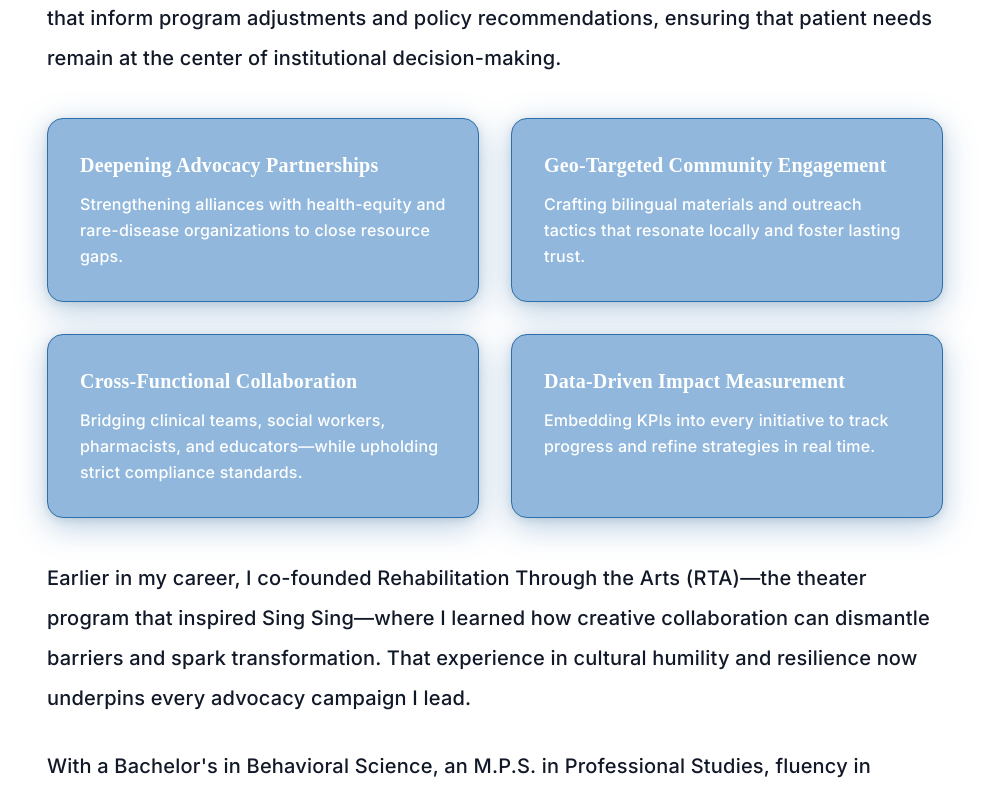
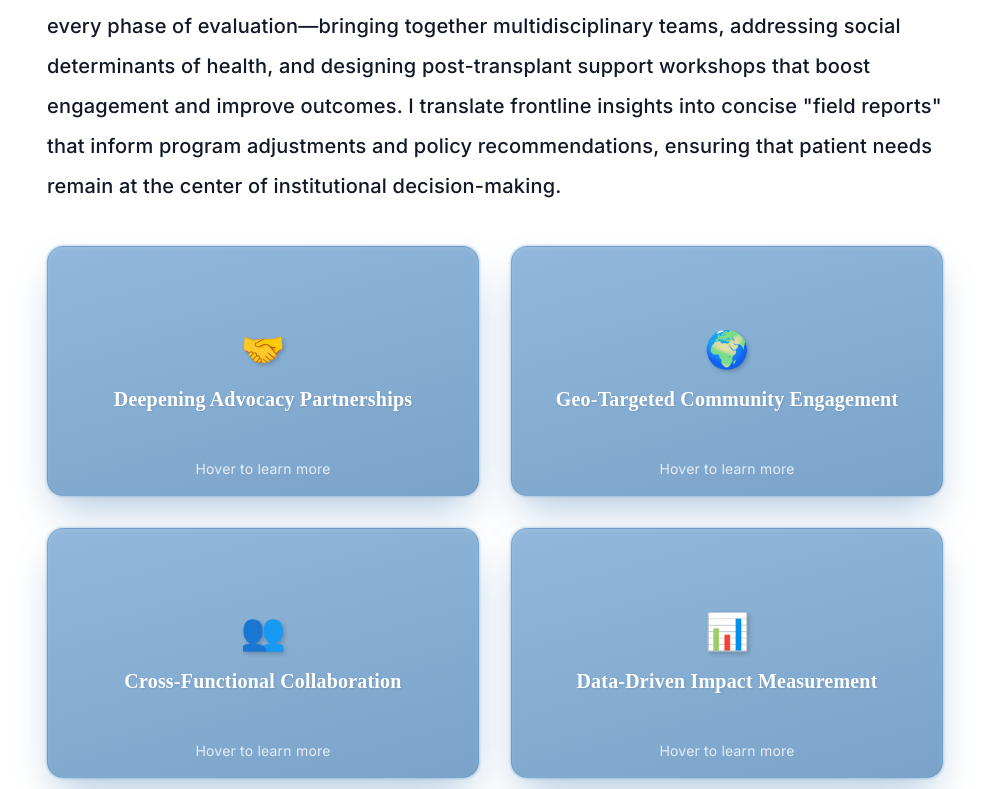
Before and after one commit to pitosanchez/robertpsanchez.com, a React (Vite) app: page / in a window 1280 px wide. Shown: the part 2051-2840 px from the top of the page, without its empty margins (145-1134 px from the left). Built offline with nearby package versions, Linux system fonts and the light colour scheme; a web font is replaced by a local one.

Commit message:
created hover/flip effect for the cards in About Me section

```diff
--- a/src/components/HomePage.tsx
+++ b/src/components/HomePage.tsx
@@ -382,12 +382,16 @@ const HomePage = () => {
             className="flex flex-col items-center mb-8 sm:mb-12"
             ref={carouselRef}
           >
-            <div className="relative w-full max-w-xl h-64 sm:h-72 md:h-96 overflow-hidden rounded-2xl sm:rounded-3xl shadow-xl sm:shadow-2xl bg-[#E9E9ED] flex items-center justify-center">
+            <div className="relative w-full max-w-xl h-80 sm:h-96 md:h-[32rem] overflow-hidden rounded-2xl sm:rounded-3xl shadow-xl sm:shadow-2xl bg-[#E9E9ED] flex items-center justify-center">
               <img
                 src={`/${aboutCarouselImages[carouselIndex]}`}
                 alt="About carousel"
                 className="about-carousel-image w-full h-full object-contain rounded-2xl sm:rounded-3xl transition-opacity duration-700 z-10"
-                style={{ boxShadow: "0 8px 32px 0 rgba(45, 111, 171, 0.25)" }}
+                style={{
+                  boxShadow: "0 8px 32px 0 rgba(45, 111, 171, 0.25)",
+                  objectPosition: "center center",
+                  padding: "1rem",
+                }}
               />
               {/* Carousel controls */}
               <button
@@ -475,21 +479,25 @@ const HomePage = () => {
                   title: "Deepening Advocacy Partnerships",
                   description:
                     "Strengthening alliances with health-equity and rare-disease organizations to close resource gaps.",
+                  icon: "🤝",
                 },
                 {
                   title: "Geo-Targeted Community Engagement",
                   description:
                     "Crafting bilingual materials and outreach tactics that resonate locally and foster lasting trust.",
+                  icon: "🌍",
                 },
                 {
                   title: "Cross-Functional Collaboration",
                   description:
                     "Bridging clinical teams, social workers, pharmacists, and educators—while upholding strict compliance standards.",
+                  icon: "👥",
                 },
                 {
                   title: "Data-Driven Impact Measurement",
                   description:
                     "Embedding KPIs into every initiative to track progress and refine strategies in real time.",
+                  icon: "📊",
                 },
               ].map((card, idx) => (
                 <div
@@ -498,19 +506,72 @@ const HomePage = () => {
                     if (!window._advocacyCards) window._advocacyCards = [];
                     window._advocacyCards[idx] = el;
                   }}
-                  className="bg-[#91B8DC] text-white rounded-2xl p-6 sm:p-8 flex flex-col items-start min-h-[180px] transition-transform shadow-2xl"
+                  className="group h-[200px] sm:h-[250px] [perspective:1000px]"
+                >
+                  <div className="relative w-full h-full transition-all duration-700 [transform-style:preserve-3d] group-hover:[transform:rotateY(180deg)]">
+                    {/* Front of card (Side A) */}
+                    <div
+                      className="absolute w-full h-full rounded-2xl p-6 sm:p-8 flex flex-col items-center justify-center text-center [backface-visibility:hidden]"
                       style={{
-                    boxShadow:
-                      "0 8px 32px 0 rgba(45, 111, 171, 0.35), 0 2px 8px 0 rgba(0,0,0,0.10)",
-                    border: "1.5px solid #2D6FAB",
+                        background: "linear-gradient(165deg, #91B8DC, #7BA3C9)",
+                        boxShadow: `
+                          0 20px 40px -10px rgba(45, 111, 171, 0.4),
+                          0 0 0 1px rgba(45, 111, 171, 0.1),
+                          0 0 0 2px rgba(45, 111, 171, 0.05),
+                          0 0 0 3px rgba(45, 111, 171, 0.025),
+                          inset 0 2px 4px rgba(255, 255, 255, 0.1)
+                        `,
+                        border: "1px solid rgba(45, 111, 171, 0.2)",
+                        backdropFilter: "blur(10px)",
                       }}
                     >
-                  <h3 className="text-lg sm:text-xl font-bold mb-3 font-cinzel">
+                      <div
+                        className="text-4xl mb-4"
+                        style={{
+                          textShadow: "2px 2px 4px rgba(0, 0, 0, 0.2)",
+                        }}
+                      >
+                        {card.icon}
+                      </div>
+                      <h3
+                        className="text-lg sm:text-xl font-bold font-cinzel text-white"
+                        style={{
+                          textShadow: "1px 1px 2px rgba(0, 0, 0, 0.1)",
+                        }}
+                      >
                         {card.title}
                       </h3>
-                  <p className="text-base font-medium leading-relaxed">
+                      <div className="absolute bottom-4 text-sm text-white/80">
+                        Hover to learn more
+                      </div>
+                    </div>
+
+                    {/* Back of card (Side B) */}
+                    <div
+                      className="absolute w-full h-full rounded-2xl p-6 sm:p-8 flex flex-col items-center justify-center text-center [backface-visibility:hidden] [transform:rotateY(180deg)]"
+                      style={{
+                        background: "linear-gradient(165deg, #7BA3C9, #91B8DC)",
+                        boxShadow: `
+                          0 20px 40px -10px rgba(45, 111, 171, 0.4),
+                          0 0 0 1px rgba(45, 111, 171, 0.1),
+                          0 0 0 2px rgba(45, 111, 171, 0.05),
+                          0 0 0 3px rgba(45, 111, 171, 0.025),
+                          inset 0 2px 4px rgba(255, 255, 255, 0.1)
+                        `,
+                        border: "1px solid rgba(45, 111, 171, 0.2)",
+                        backdropFilter: "blur(10px)",
+                      }}
+                    >
+                      <p
+                        className="text-base font-medium leading-relaxed text-white"
+                        style={{
+                          textShadow: "1px 1px 2px rgba(0, 0, 0, 0.1)",
+                        }}
+                      >
                         {card.description}
                       </p>
+                    </div>
+                  </div>
                 </div>
               ))}
             </div>
```
Lines whose indentation alone changed are shown as unchanged.
